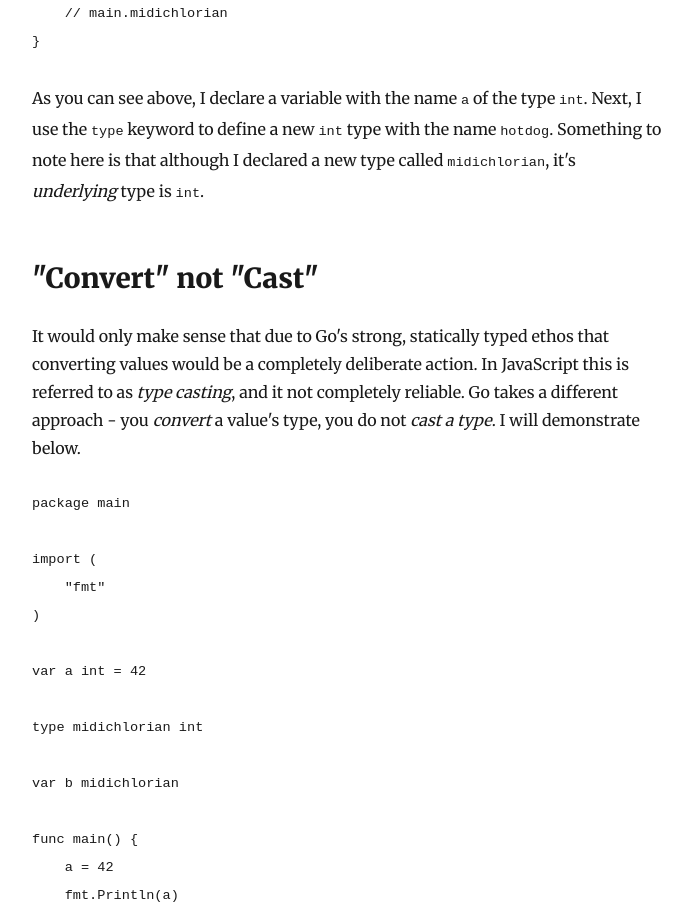
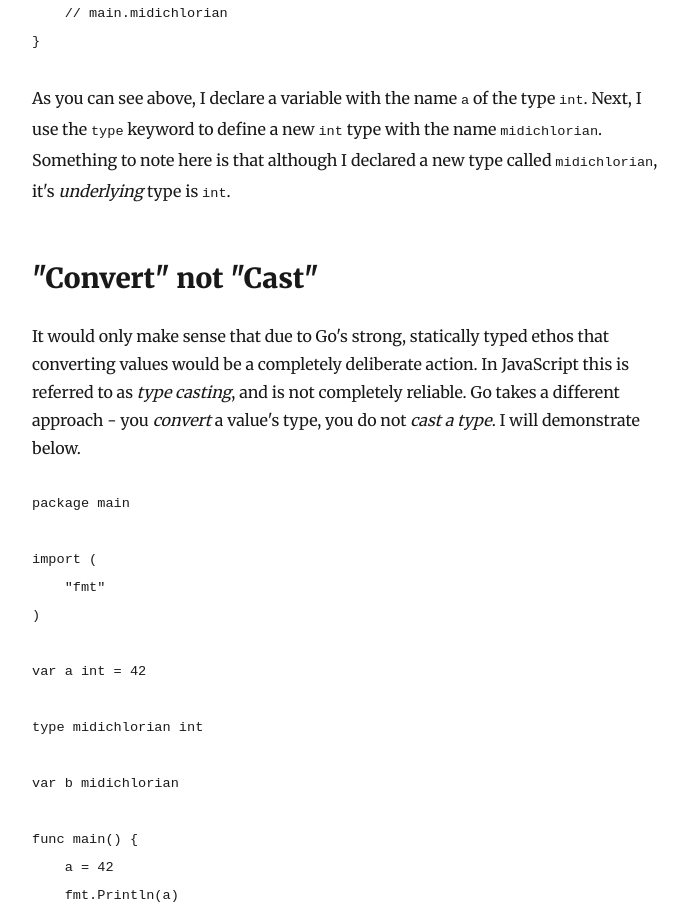
Before and after one commit to martincartledge/martins-blog-deprecated-, a Gatsby site: page /learning-go-week-1/ in a window 1280 px wide. Shown: the part 7080-7996 px from the top of the page, without its empty margins (293-985 px from the left). Built offline with nearby package versions, Linux system fonts and the light colour scheme; Gatsby itself is replaced by a stand-in of ours; some packages are replaced by stand-ins of ours; code samples lack their colours.

Commit message:
fix typos

````diff
--- a/content/blog/learning-go-week-1/index.md
+++ b/content/blog/learning-go-week-1/index.md
@@ -187,11 +187,11 @@ func main() {
 }
 ```
 
-As you can see above, I declare a variable with the name `a` of the type `int`. Next, I use the `type` keyword to define a new `int` type with the name `hotdog`. Something to note here is that although I declared a new type called `midichlorian`, it's _underlying_ type is `int`.
+As you can see above, I declare a variable with the name `a` of the type `int`. Next, I use the `type` keyword to define a new `int` type with the name `midichlorian`. Something to note here is that although I declared a new type called `midichlorian`, it's _underlying_ type is `int`.
 
 ## "Convert" not "Cast"
 
-It would only make sense that due to Go's strong, statically typed ethos that converting values would be a completely deliberate action. In JavaScript this is referred to as _type casting_, and it not completely reliable. Go takes a different approach - you _convert_ a value's type, you do not _cast a type_. I will demonstrate below.
+It would only make sense that due to Go's strong, statically typed ethos that converting values would be a completely deliberate action. In JavaScript this is referred to as _type casting_, and is not completely reliable. Go takes a different approach - you _convert_ a value's type, you do not _cast a type_. I will demonstrate below.
 
 ```
 package main
````
